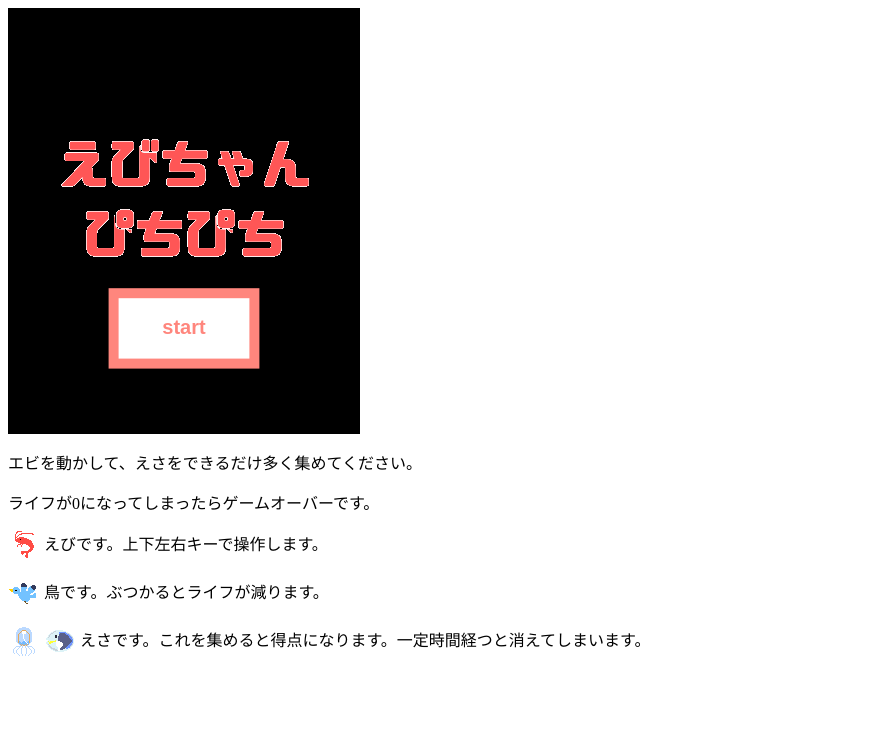
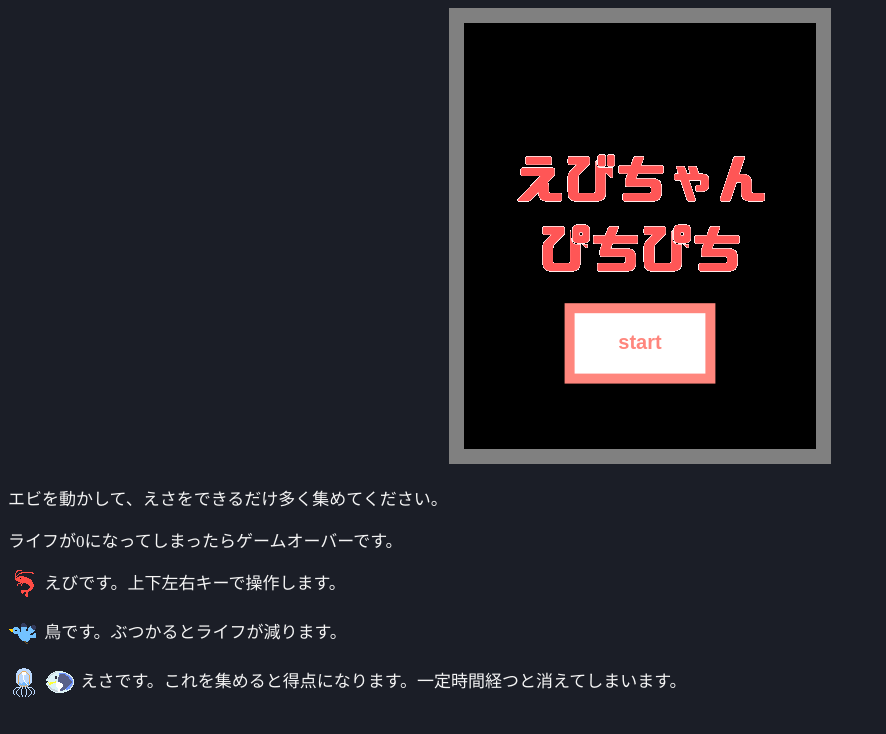
Before and after one commit to kubotam-m/ebitest, a plain HTML site: page index.html in a window 1280 px wide. Shown: the whole page, without its empty margins (0-886 px from the left). Drawn offline with Linux system fonts and the light colour scheme.

Commit message:
スタイルシートの作成

```diff
--- a/index.html
+++ b/index.html
@@ -4,17 +4,20 @@
 <head>
 	<meta charset="UTF-8">
 	<title>えびちゃんびちびち</title>
+	<link rel="stylesheet" type="text/css" href="stylesheet.css">
 </head>
 
 <body>
-	<font size="1">
+	<div class="canvas_wrapper">
+		<div class="div_canvas">
 			<canvas id="score_canvas" style="vertical-align:middle;"></canvas>
 			<br>
 			<canvas id="info_canvas" style="vertical-align:middle;"></canvas>
 			<br>
 			<canvas id="canvas" style="vertical-align:middle;"></canvas>
 			<br>
-	</font>
+		</div>
+	</div>
 
 	<script type="text/javascript" src="js/script.js"></script>
 
--- /dev/null
+++ b/stylesheet.css
@@ -0,0 +1,23 @@
+p{font-size:17px;
+color:whitesmoke;}
+
+body {
+  background-color:rgb(27, 30, 39);
+}
+
+.div_canvas{
+    width: 352px;
+    margin:0px;
+    padding:15px;
+    border:10px;
+    background: grey;
+    display:inline-block;
+    overflow:hidden;
+}
+
+.canvas_wrapper{
+    width: 400px;
+    margin: 0 auto;
+    text-align: center;
+    align-content: center;
+}
```
Lines whose indentation alone changed are shown as unchanged.
